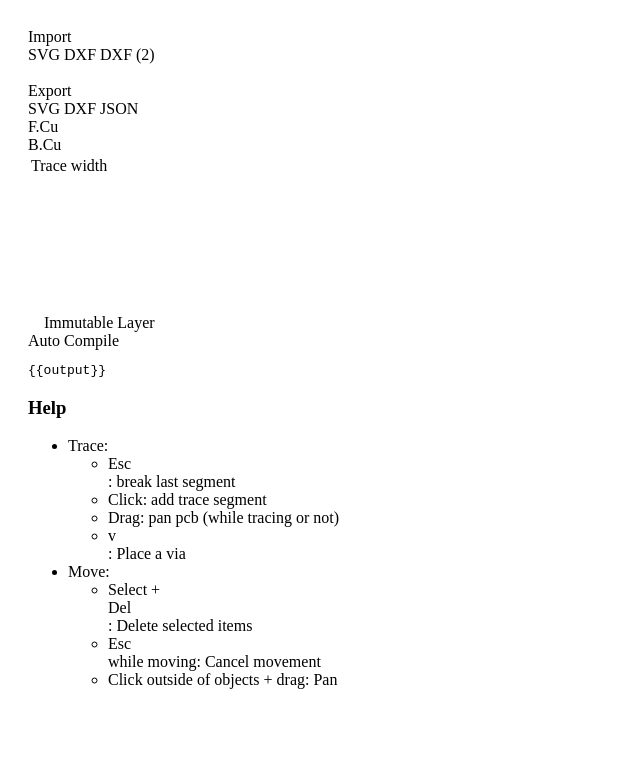
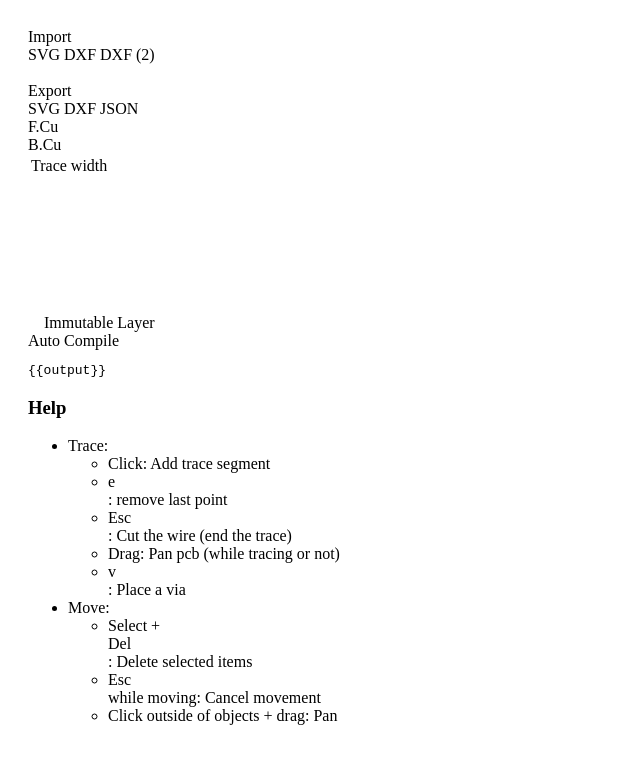
Before and after one commit to aktos-io/aecad, a website: page webapps/main/sketcher/index.pug in a window 1280 px wide. Shown: the whole page, without its empty margins (0-640 px from the left). Drawn offline with nearby package versions, Linux system fonts and the light colour scheme; files that its build step writes are made by us from their sources.

Commit message:
remove-last-point function is added

```diff
--- a/webapps/main/sketcher/gui/help.pug
+++ b/webapps/main/sketcher/gui/help.pug
@@ -3,9 +3,10 @@ h3 Help
 ul
     li Trace:
         ul
-            li #[.ui.label.basic Esc]: break last segment
-            li Click: add trace segment
-            li Drag: pan pcb (while tracing or not)
+            li Click: Add trace segment
+            li #[.ui.label.basic e]: remove last point
+            li #[.ui.label.basic Esc]: Cut the wire (end the trace)
+            li Drag: Pan pcb (while tracing or not)
             li #[.ui.label.basic v]: Place a via
 
     li Move:
```
Also changed, not shown: 2 other files.
